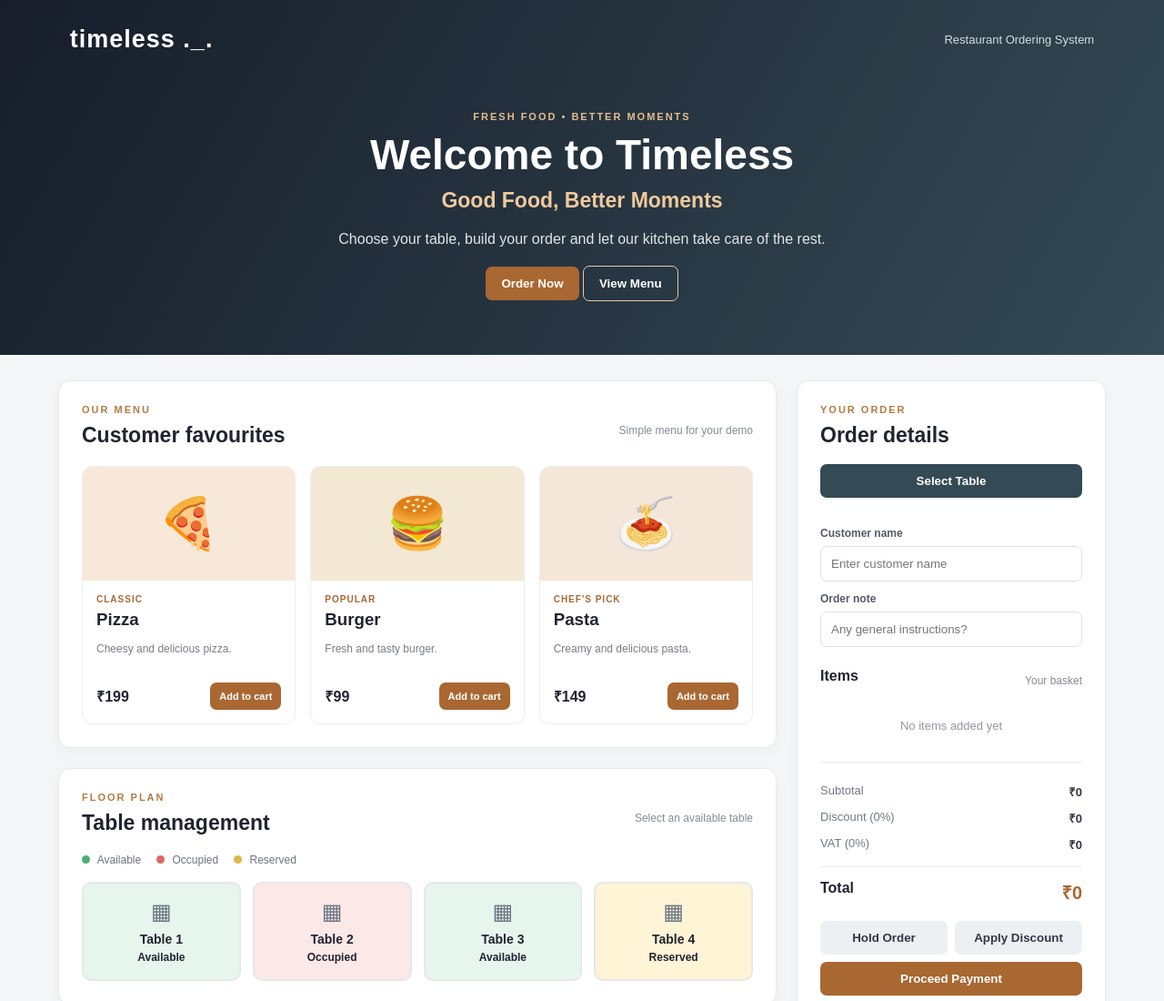
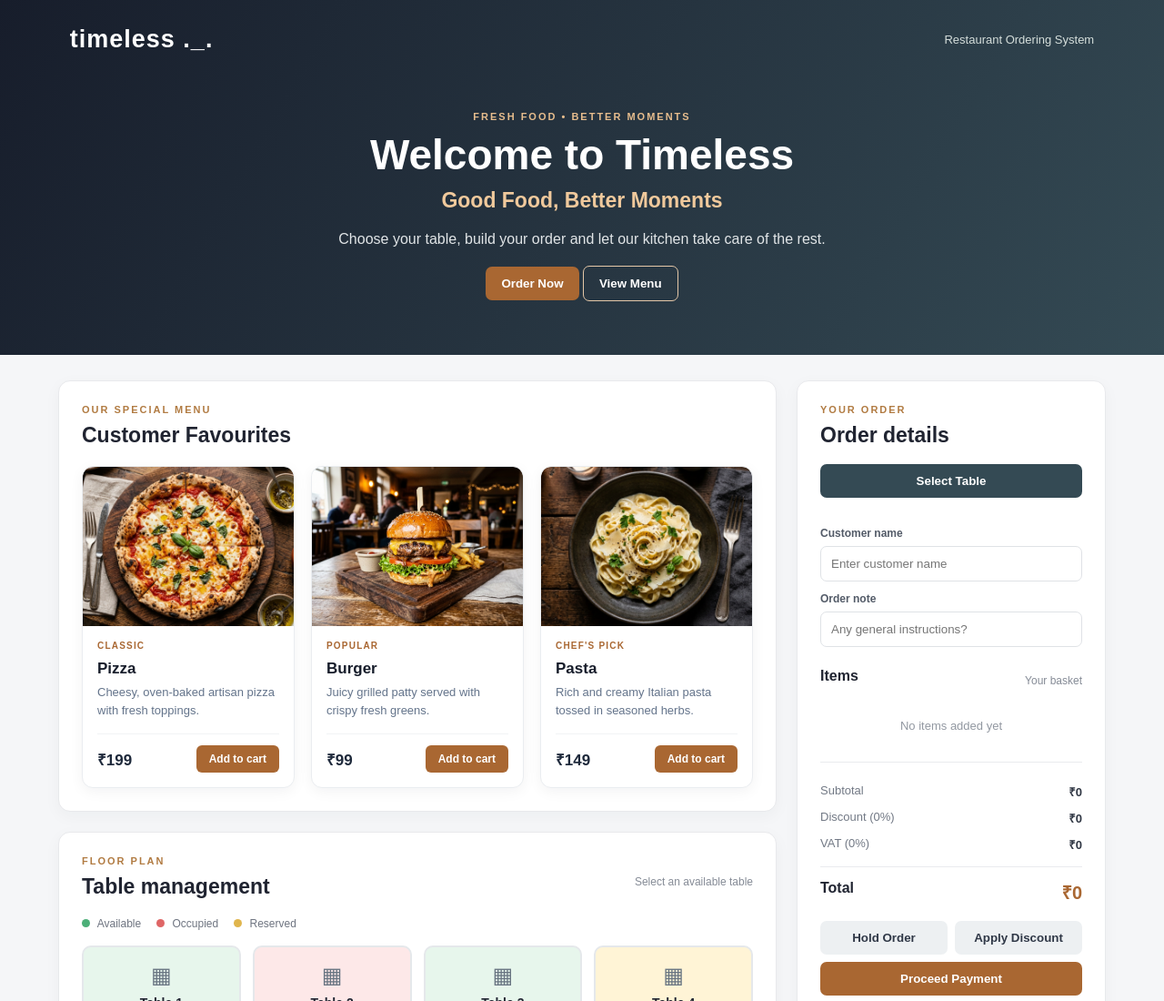
Before and after one commit to Timeless-Team-2026/Timeless-._., a plain HTML site: page index.html in a window 1280 px wide. Shown: the top 1100 px of the page at 91% size. Drawn offline with nearby package versions, Linux system fonts and the light colour scheme.

Commit message:
Update Our Special Menu with food images and clean card styling

```diff
--- a/index.html
+++ b/index.html
@@ -33,19 +33,18 @@
             <section class="panel menu-section" id="menu">
                 <div class="section-heading">
                     <div>
-                        <p class="eyebrow">OUR MENU</p>
-                        <h2>Customer favourites</h2>
+                        <p class="eyebrow">OUR SPECIAL MENU</p>
+                        <h2>Customer Favourites</h2>
                     </div>
-                    <p class="muted">Simple menu for your demo</p>
                 </div>
 
                 <div class="menu-container">
                     <article class="menu-card">
-                        <div class="food-picture pizza-picture">🍕</div>
+                        <img src="images/pizza.jpg" alt="Pizza" class="menu-image">
                         <div class="menu-card-content">
                             <p class="food-category">CLASSIC</p>
                             <h3>Pizza</h3>
-                            <p>Cheesy and delicious pizza.</p>
+                            <p>Cheesy, oven-baked artisan pizza with fresh toppings.</p>
                             <div class="menu-card-bottom">
                                 <strong>₹199</strong>
                                 <button class="add-btn" item_name="Pizza" item_price="199">Add to cart</button>
@@ -54,11 +53,11 @@
                     </article>
 
                     <article class="menu-card">
-                        <div class="food-picture burger-picture">🍔</div>
+                        <img src="images/burger.jpg" alt="Burger" class="menu-image">
                         <div class="menu-card-content">
                             <p class="food-category">POPULAR</p>
                             <h3>Burger</h3>
-                            <p>Fresh and tasty burger.</p>
+                            <p>Juicy grilled patty served with crispy fresh greens.</p>
                             <div class="menu-card-bottom">
                                 <strong>₹99</strong>
                                 <button class="add-btn" item_name="Burger" item_price="99">Add to cart</button>
@@ -67,11 +66,11 @@
                     </article>
 
                     <article class="menu-card">
-                        <div class="food-picture pasta-picture">🍝</div>
+                        <img src="images/pasta.jpg" alt="Pasta" class="menu-image">
                         <div class="menu-card-content">
                             <p class="food-category">CHEF'S PICK</p>
                             <h3>Pasta</h3>
-                            <p>Creamy and delicious pasta.</p>
+                            <p>Rich and creamy Italian pasta tossed in seasoned herbs.</p>
                             <div class="menu-card-bottom">
                                 <strong>₹149</strong>
                                 <button class="add-btn" item_name="Pasta" item_price="149">Add to cart</button>
--- a/style.css
+++ b/style.css
@@ -148,41 +148,46 @@ button:hover {
 }
 
 /* Menu cards */
+.menu-section {
+    background: #ffffff;
+}
+
 .menu-container {
     display: grid;
     grid-template-columns: repeat(3, minmax(0, 1fr));
-    gap: 16px;
+    gap: 18px;
 }
 
 .menu-card {
+    display: flex;
+    flex-direction: column;
     overflow: hidden;
-    border: 1px solid #eceef0;
-    border-radius: 11px;
-    background: #fff;
+    border: 1px solid #eaedf0;
+    border-radius: 12px;
+    background: #ffffff;
+    box-shadow: 0 4px 15px rgba(23, 29, 43, 0.05);
+    transition: transform 0.2s ease, box-shadow 0.2s ease;
 }
 
-.food-picture {
-    display: flex;
-    height: 125px;
-    align-items: center;
-    justify-content: center;
-    font-size: 55px;
+.menu-card:hover {
+    transform: translateY(-3px);
+    box-shadow: 0 8px 22px rgba(23, 29, 43, 0.09);
 }
 
-.pizza-picture {
-    background: #f8e8d9;
-}
-
-.burger-picture {
-    background: #f3e8d3;
-}
-
-.pasta-picture {
-    background: #f4e6d9;
+.menu-image {
+    width: 100%;
+    height: 175px;
+    object-fit: cover;
+    display: block;
+    border-top-left-radius: 11px;
+    border-top-right-radius: 11px;
 }
 
 .menu-card-content {
-    padding: 15px;
+    display: flex;
+    flex-direction: column;
+    flex: 1;
+    padding: 16px;
 }
 
 .food-category {
@@ -190,17 +195,21 @@ button:hover {
     color: #a96732;
     font-size: 10px;
     font-weight: bold;
-    letter-spacing: 1px;
+    letter-spacing: 1.2px;
 }
 
 .menu-card h3 {
-    margin: 5px 0;
+    margin: 4px 0 6px;
+    font-size: 17px;
+    color: #171d2b;
 }
 
 .menu-card p:not(.food-category) {
-    min-height: 34px;
-    color: #777e89;
-    font-size: 12px;
+    flex: 1;
+    min-height: 36px;
+    margin: 0 0 16px;
+    color: #64748b;
+    font-size: 13px;
     line-height: 1.5;
 }
 
@@ -208,16 +217,22 @@ button:hover {
     display: flex;
     justify-content: space-between;
     align-items: center;
-    gap: 6px;
+    gap: 8px;
+    padding-top: 12px;
+    border-top: 1px solid #f1f3f5;
 }
 
 .menu-card-bottom strong {
+    color: #1e293b;
+    font-size: 17px;
+    font-weight: bold;
     white-space: nowrap;
 }
 
 .menu-card-bottom button {
-    padding: 9px 10px;
-    font-size: 11px;
+    padding: 8px 14px;
+    font-size: 12px;
+    border-radius: 6px;
 }
 
 /* Table cards and status colours */
```
Also changed, not shown: images/burger.jpg (added), images/pasta.jpg (added), images/pizza.jpg (added).
